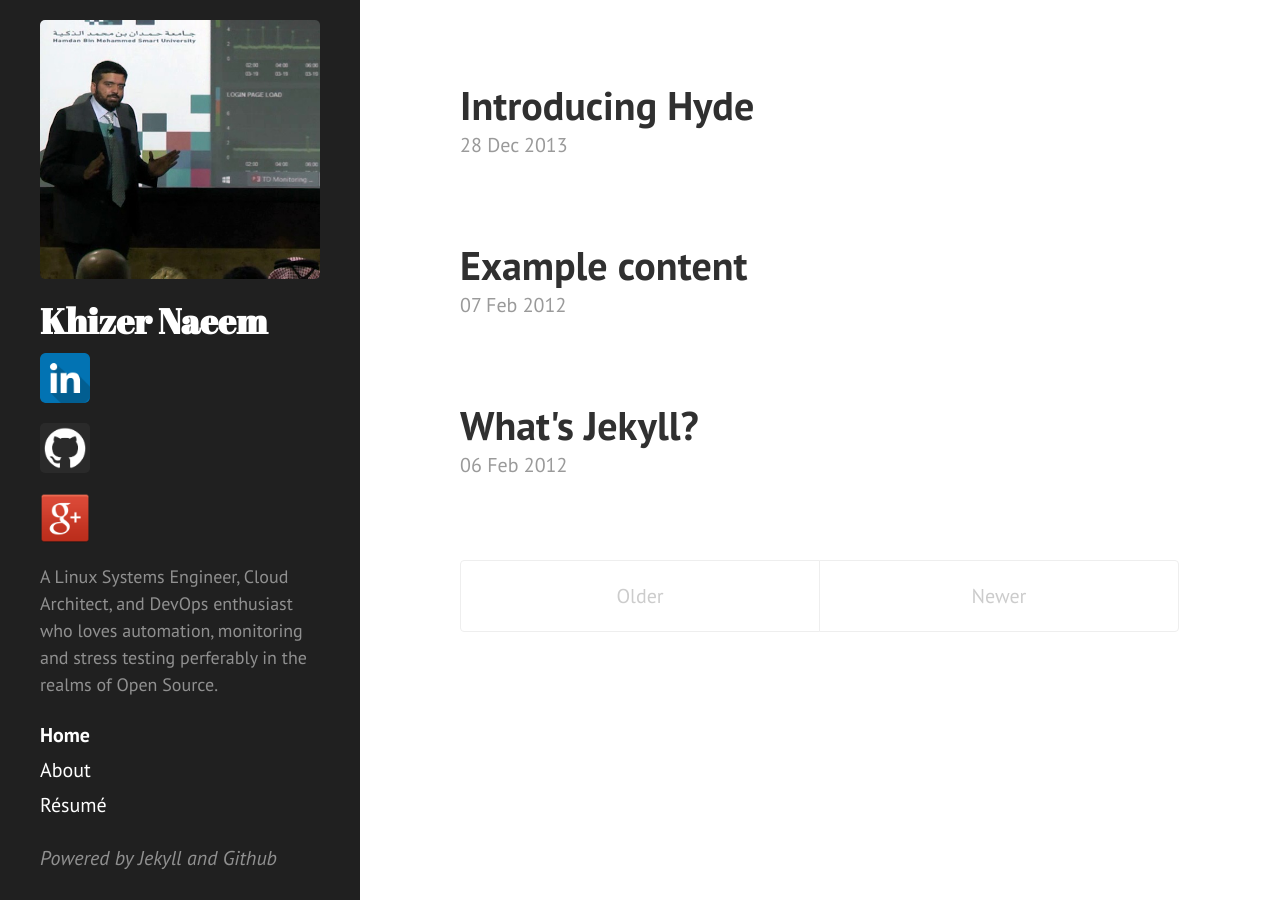
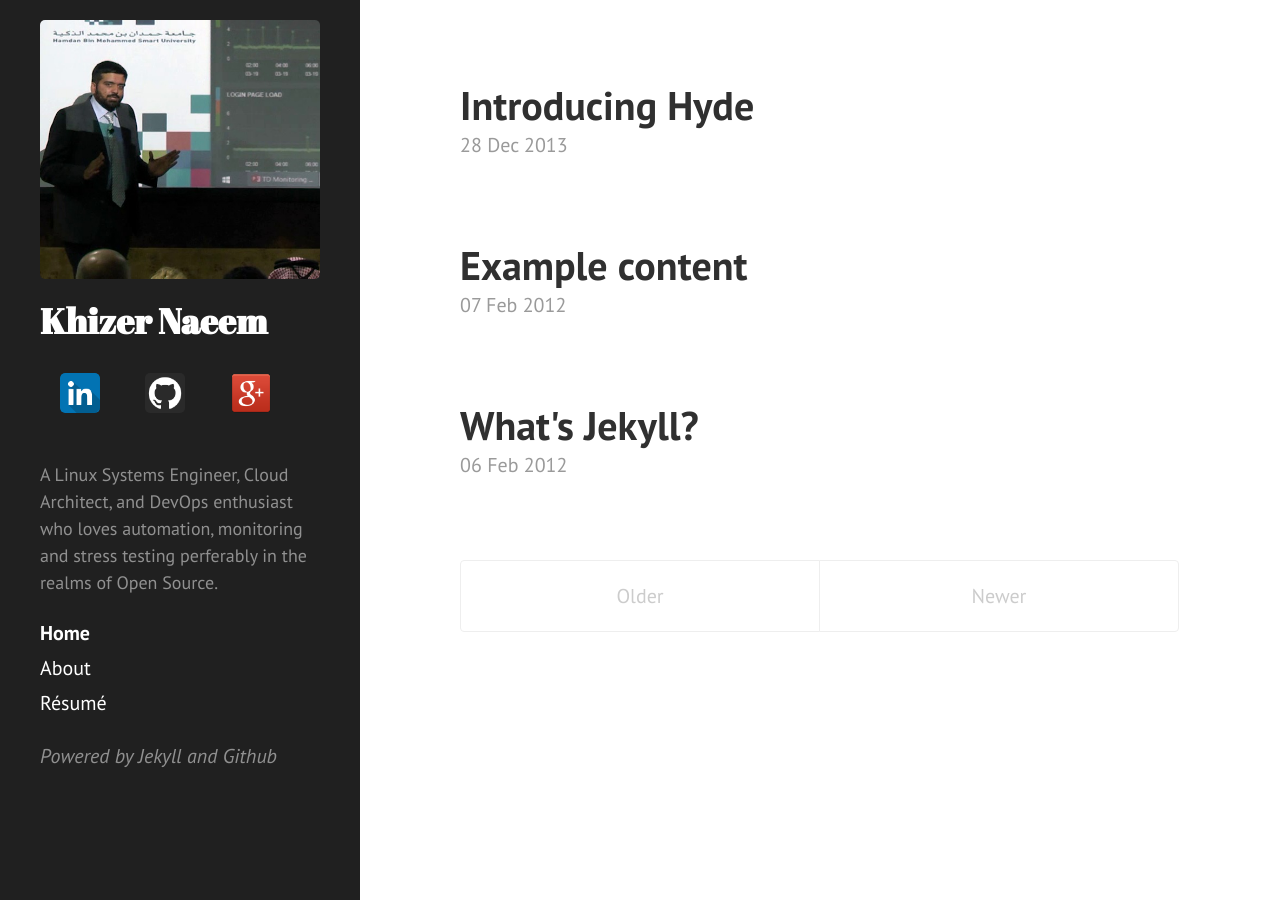
Before and after one commit to kxr/kxr.github.io, a Jekyll site: the page built from index.html, in a window 1280 px wide. Built offline with Jekyll 4.4.1, drawn with Linux system fonts in a browser that asks for light colours; Markdown is read by kramdown in place of the engine named in the settings; the list of posts is cut into pages by our own code.

Commit message:
adding icons to sidebar

```diff
--- a/_includes/sidebar.html
+++ b/_includes/sidebar.html
@@ -7,10 +7,14 @@
           {{ site.title }}
         </a>
       </h1>
-      <div>
-	<img width="50" height="50" src="{{ site.baseurl }}public/imgs/linkedin-icon.png" />
-	<img width="50" height="50" src="{{ site.baseurl }}public/imgs/github-icon.png" />
-	<img width="50" height="50" src="{{ site.baseurl }}public/imgs/google-plus-icon.png" />
+      <div class="icons-row">
+	<a href="https://www.linkedin.com/in/khizernaeem"> <img width="40" height="40" src="{{ site.baseurl }}public/imgs/linkedin-icon.png" /> </a>
+      </div>
+      <div class="icons-row">
+	<a href="https://github.com/kxr"> <img width="40" height="40" src="{{ site.baseurl }}public/imgs/github-icon.png" /> </a>
+      </div>
+      <div class="icons-row">
+	<a href="https://plus.google.com/u/0/104145205719336662213"> <img width="40" height="40" src="{{ site.baseurl }}public/imgs/google-plus-icon.png" /> </a>
       </div>
       <p class="lead">{{ site.description }}</p>
     </div>
--- a/public/css/hyde.css
+++ b/public/css/hyde.css
@@ -97,6 +97,11 @@ a.sidebar-nav-item:focus {
 }
 .sidebar-nav-item.active {
   font-weight: bold;
+}
+
+.icons-row {
+  display:inline-block;
+  padding: 1rem;
 }
 
 /* Sticky sidebar
```
